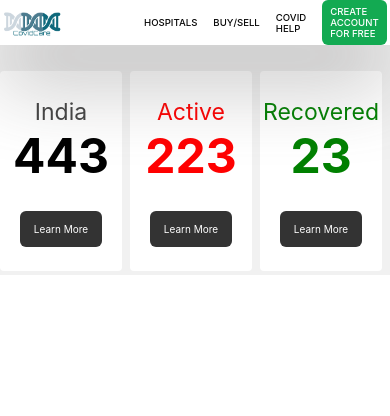
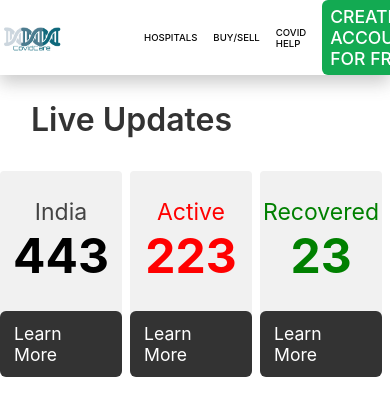
Before and after one commit to krishnam1998gkp/Covid19, a React (Create React App) app: page / in a window 390 px wide. Shown: the top 416 px of the page. Built offline with nearby package versions, Linux system fonts and the light colour scheme.

Commit message:
navbar without completely responsive in mobile view

```diff
--- a/src/Pages/homepage-styles.css
+++ b/src/Pages/homepage-styles.css
@@ -1,5 +1,6 @@
 .homepage{
-    background: #f1f1f1;
+    background: white;
+    padding-top: 100px;
 }
 .updates{
     max-width: 1100px;
@@ -20,7 +21,7 @@
 }
 .card{
     width: 300px;
-    background: #fff;
+    background: #f1f1f1;
     margin-right: 8px;
     margin-bottom: 4px;
     height: 200px;
@@ -55,6 +56,7 @@ a{
 .btn{
     padding: 12px 14px;
     cursor: pointer;
+    font-size: 1.1rem;
     border-radius: 6px;
     transition: 0.3s all;
 }
--- a/src/components/navbar/navbar.styles.scss
+++ b/src/components/navbar/navbar.styles.scss
@@ -33,7 +33,7 @@
     background-color: #fff;
     z-index: 10;
     width: 100%;
-    box-shadow: 0 2rem 5rem rgba(94, 93, 93, 0.486);
+   box-shadow: 0 0.5rem 1rem rgba(94, 93, 93, 0.315);
 }
 
 .navbar{
```
